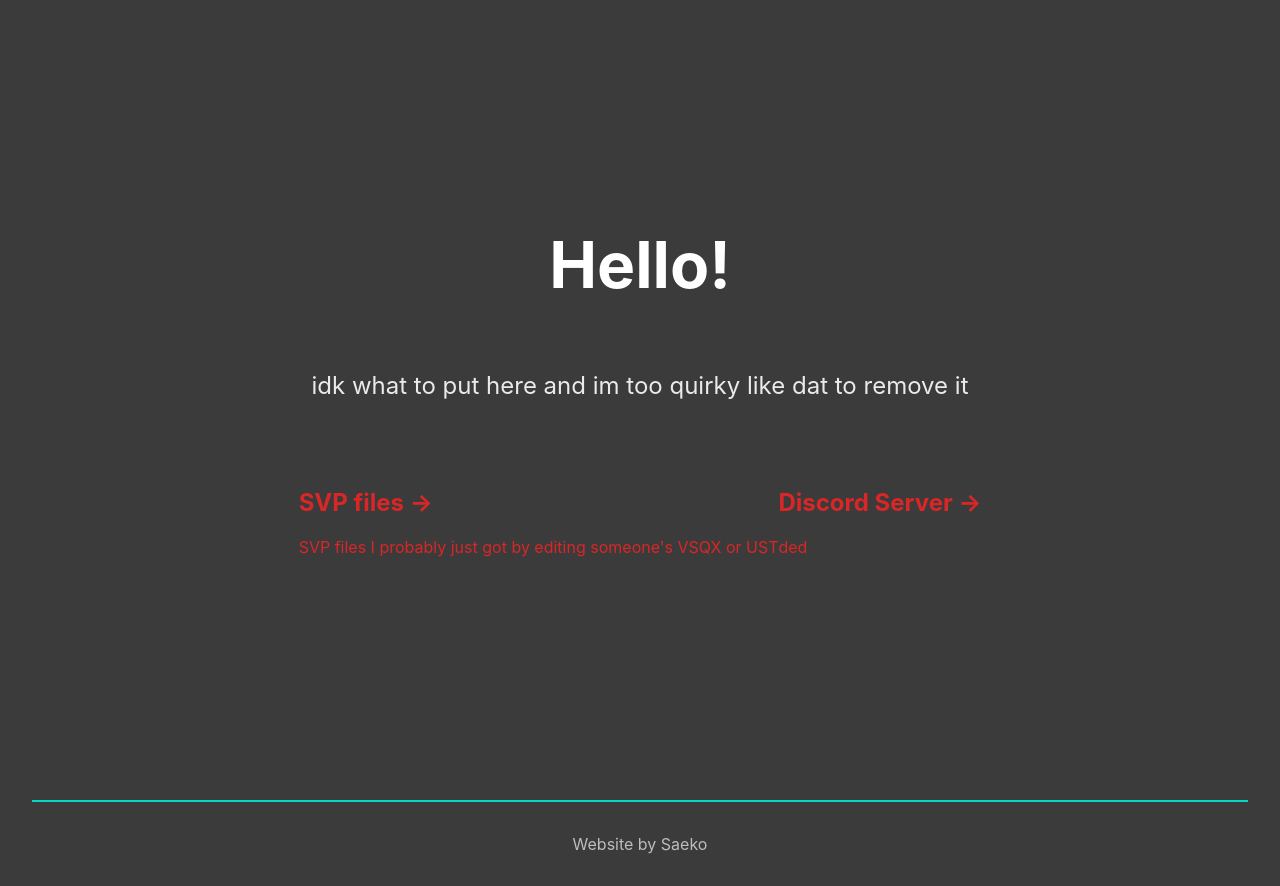
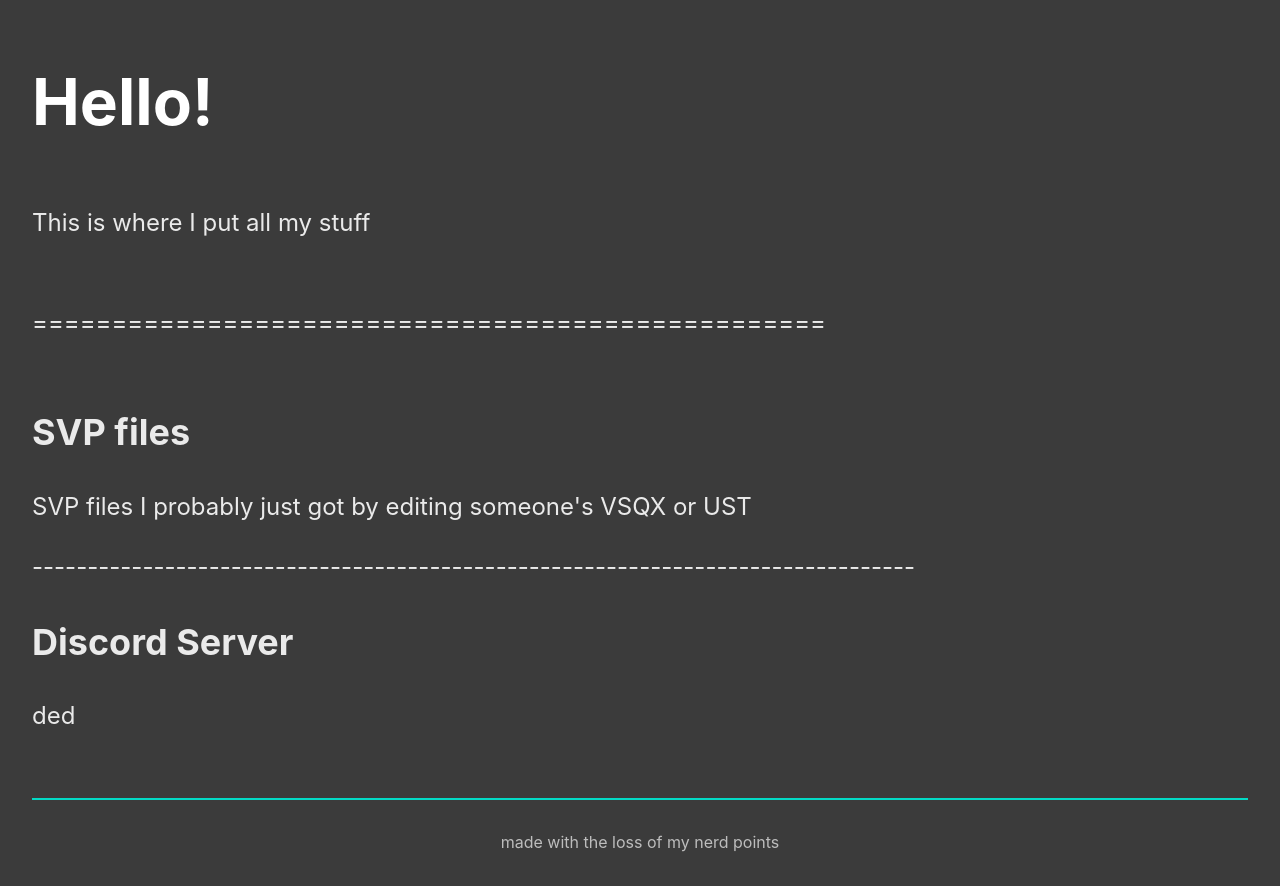
Before and after one commit to InnitTho/web, a Next.js app: page / in a window 1280 px wide. Built offline with nearby package versions, Linux system fonts and the light colour scheme.

Commit message:
Material

```diff
--- a/pages/index.tsx
+++ b/pages/index.tsx
@@ -7,29 +7,37 @@ const Home: NextPage = () => {
   return (
     <div className={styles.container}>
       <Head>
-        <title>Saeko</title>
-        <meta name="description" content="Saeko&apos;s website" />
+        <title>hmmmm</title>
+        <meta name="description" />
         <link rel="icon" href="/favicon.ico" />
       </Head>
 
-      <main className={styles.main}>
+      <main className={styles.description}>
         <h1 className={styles.title}>
           Hello!
         </h1>
 
         <p className={styles.description}>
-          idk what to put here and im too quirky like dat to remove it
+          This is where I put all my stuff
         </p>
 
-        <div className={styles.grid}>
+        <p className={styles.description}>
+          ==================================================
+        </p>
+
+        <div className={styles.header}>
           <a href="https://drive.google.com/drive/folders/11XyJfKZqPPUBeUSG_SyZkasIttUGujsR?usp=sharing">
-            <h2>SVP files &rarr;</h2>
+            <h2>SVP files</h2>
             <p>SVP files I probably just got by
               editing someone&apos;s VSQX or UST</p>
           </a>
 
+          <p className={styles.header}>
+          --------------------------------------------------------------------------------
+        </p>
+
           <a href="https://discord.gg/rsVMyBqP">
-            <h2>Discord Server &rarr;</h2>
+            <h2>Discord Server</h2>
             <p>ded</p>
           </a>
 
@@ -38,7 +46,7 @@ const Home: NextPage = () => {
         </main>
 
         <footer className={styles.footer}>
-            Website by Saeko
+            made with the loss of my nerd points
         </footer>
       </div>
   )
```
